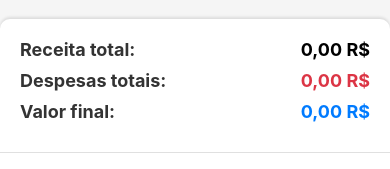
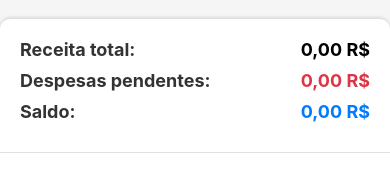
Before and after one commit to leomacedo2/app-financas-pessoais-simples, a React Native app: screen /Home in a window 390 px wide. Shown: the part 632-801 px from the top of the page. Built offline with nearby package versions, Linux system fonts and the light colour scheme.

Commit message:
Editando os rotulos na homescreen.js

```diff
--- a/screens/HomeScreen.js
+++ b/screens/HomeScreen.js
@@ -1243,13 +1243,13 @@ export default function HomeScreen({ navigation }) {
           </Text>
         </View>
         <View style={styles.summaryRow}>
-          <Text style={styles.summaryLabel}>Despesas totais:</Text>
+          <Text style={styles.summaryLabel}>Despesas pendentes:</Text>
           <Text style={[styles.summaryValue, { color: '#dc3545' }]}>
             {String(currentMonthTotalExpense.toFixed(2)).replace('.', ',') + ' R$'}
           </Text>
         </View>
         <View style={styles.summaryRow}>
-          <Text style={styles.summaryLabel}>Valor final:</Text>
+          <Text style={styles.summaryLabel}>Saldo:</Text>
           {/* Altera a cor do valor final com base se é positivo ou negativo */}
           <Text style={[styles.summaryValue, valorFinalDisplayedMonth < 0 ? styles.negativeValue : styles.positiveValue]}>
             {String(valorFinalDisplayedMonth.toFixed(2)).replace('.', ',') + ' R$'}
```
